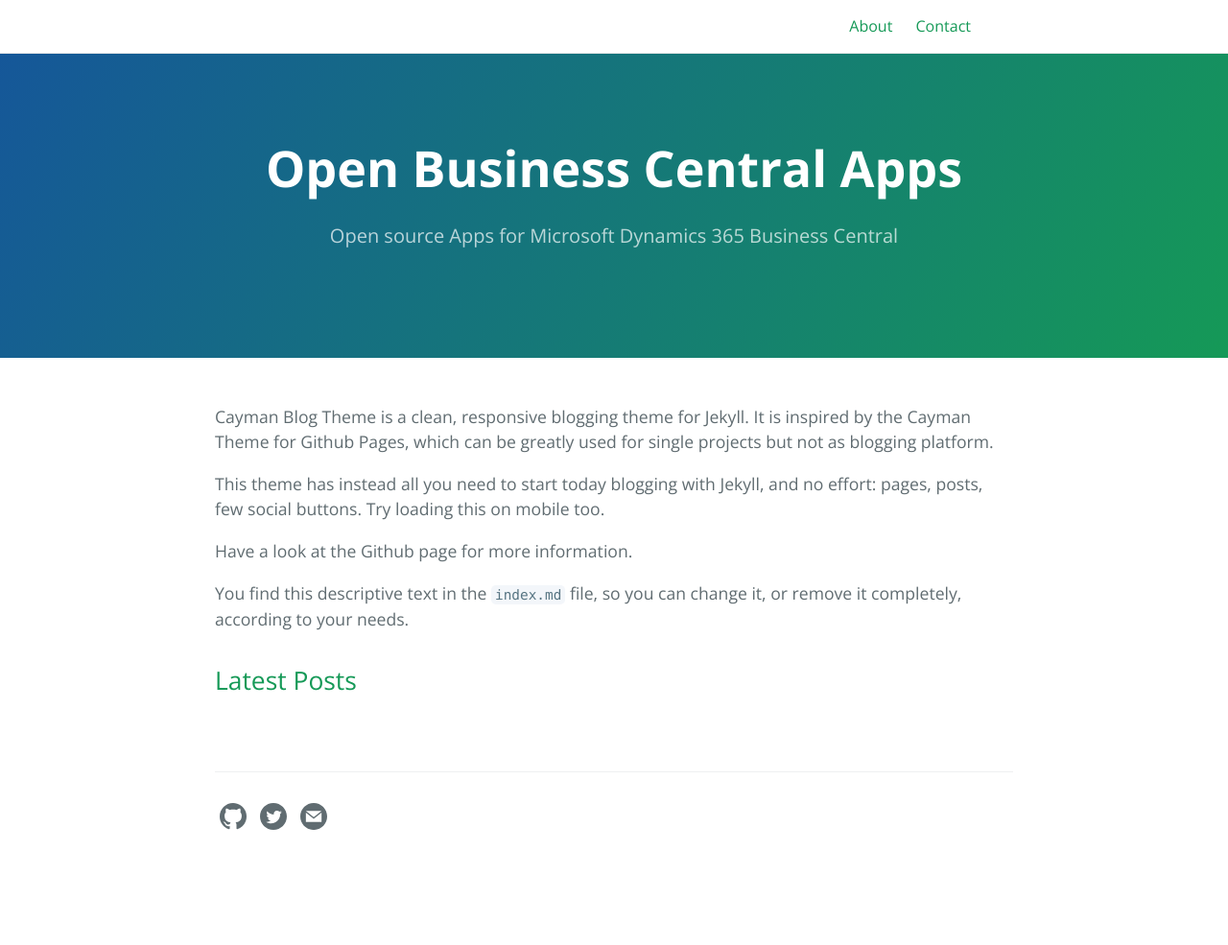
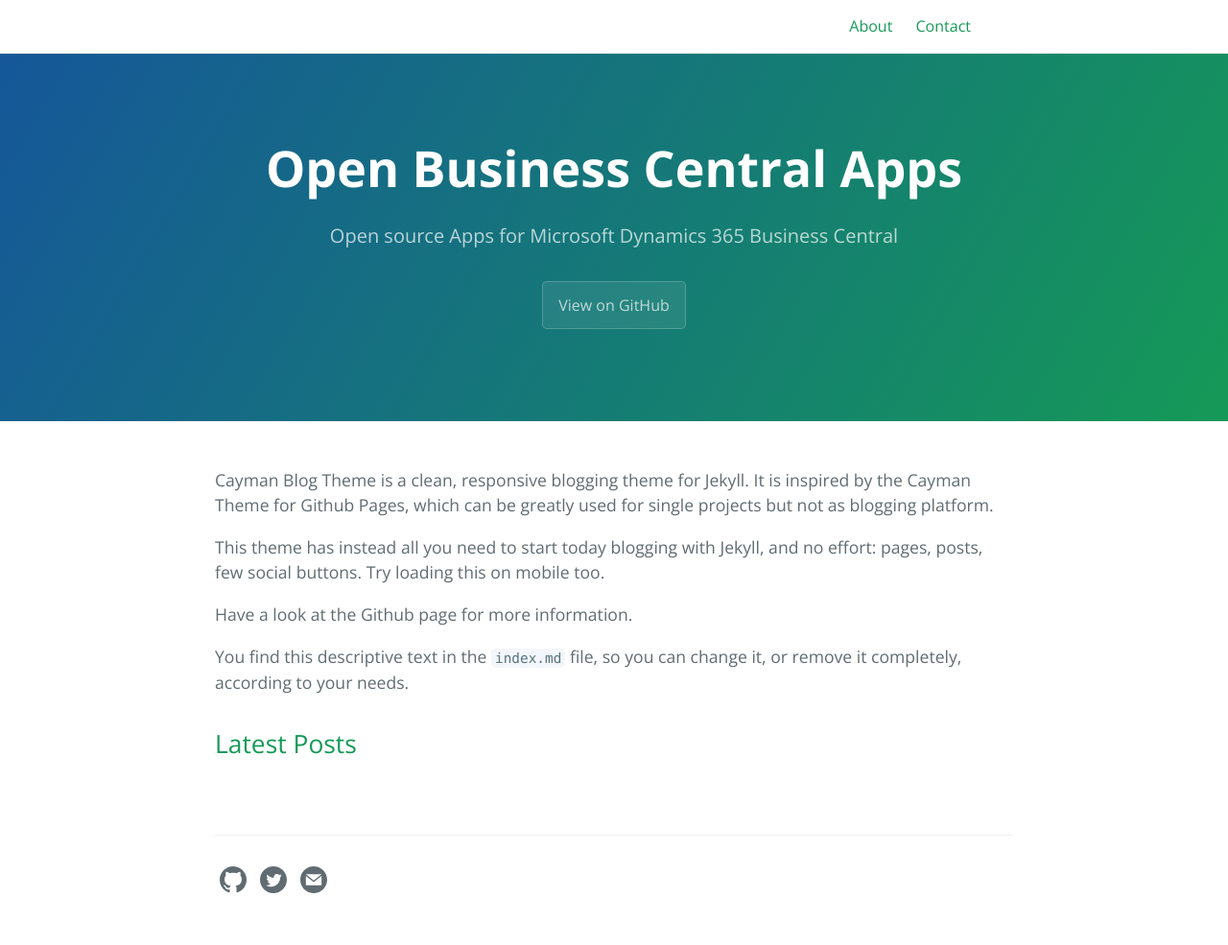
Before and after one commit to OpenBusinessCentralApps/OpenBusinessCentralApps.github.io, a Jekyll site: the page built from index.md, in a window 1280 px wide. Shown: the whole page at 96% size. Built offline with Jekyll 4.4.1, drawn with Linux system fonts in a browser that asks for light colours; before the commit the page ends 919 px from its top, so only the background shows below that.

Commit message:
View on Github button implemented

```diff
--- a/_config.yml
+++ b/_config.yml
@@ -1,10 +1,11 @@
 title: Open Business Central Apps
 description: Open source Apps for Microsoft Dynamics 365 Business Central
-show_github.repository_url: false
+show_github_org_url: true
 show_downloads: false
 
 baseurl: "" # change this to the subpath of your site, e.g. /blog. Leave it empty if you don't need it.
 url: "https://openbcapps.com" # change this to the base hostname & protocol for your site
+github_org_url: "https://github.com/OpenBusinessCentralApps"
 
 
 google_analytics:
--- a/_layouts/default.html
+++ b/_layouts/default.html
@@ -67,8 +67,8 @@
         <section class="page-header">
             <h1 class="project-name">{{ page-title }}</h1>
             <h2 class="project-tagline">{{ page-tagline }}</h2>
-            {% if site.show_github.repository_url %}
-            <a href="{{ site.github.repository_url }}" class="btn">View on GitHub</a>
+            {% if site.show_github_org_url %}
+            <a href="{{ site.github_org_url }}" class="btn">View on GitHub</a>
             {% endif %}
             {% if site.show_downloads %}
             <a href="{{ site.github.zip_url }}" class="btn">Download .zip</a>
```
